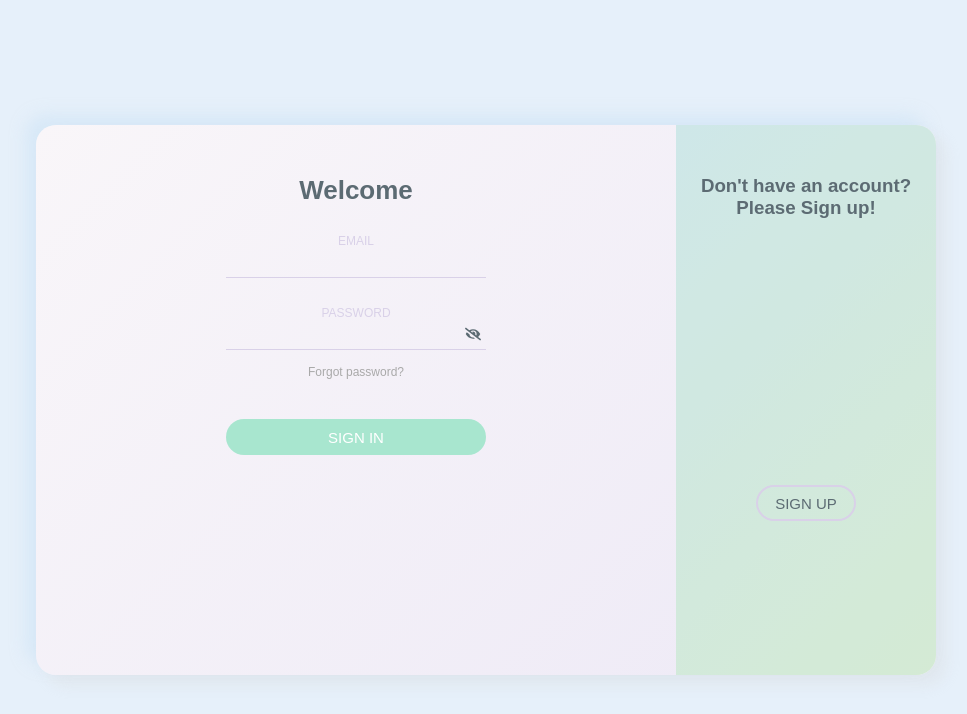
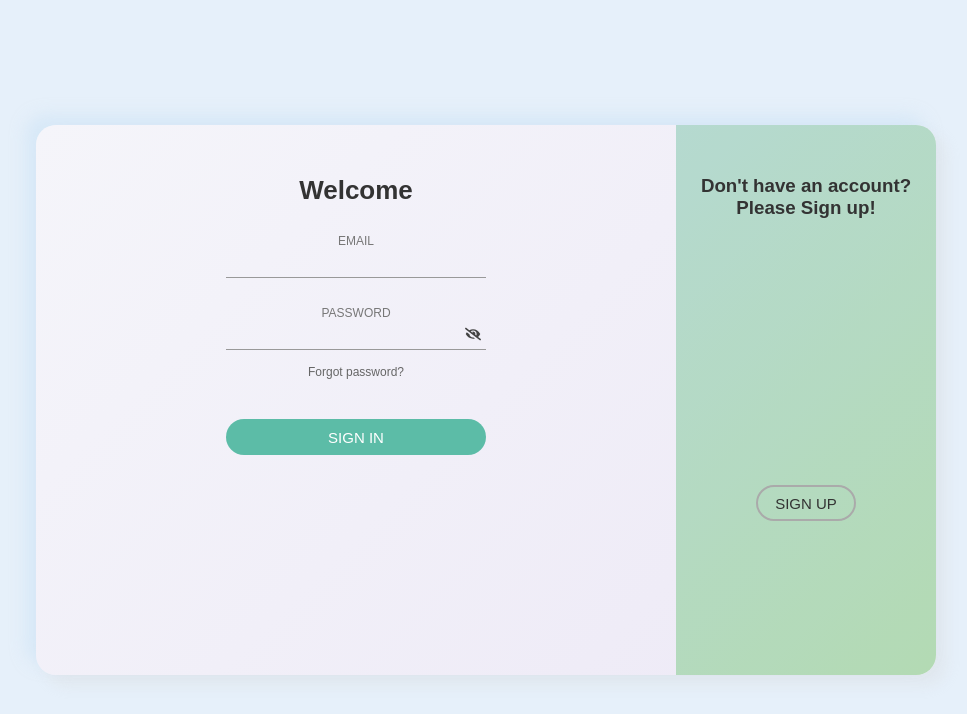
Before and after one commit to harshita2202/Event-Vibes, a React (Create React App) app in the folder frontend/: page /login in a window 1280 px wide. Shown: the top 714 px of the page, without its empty margins (154-1121 px from the left). Built offline with nearby package versions, Linux system fonts and the light colour scheme.

Commit message:
Updated CSS

```diff
--- a/frontend/src/pages/HomePage.css
+++ b/frontend/src/pages/HomePage.css
@@ -42,20 +42,33 @@ body, html {
 }
 
 .nav-btn {
-  padding: 4px 8px; /* smaller, just enough around text */
-  border-radius: 12px;
-  background-color: #a8e6cf;
+  background: none;
+  border: none;
   color: #333;
-  font-weight: 600;
-  border: none;
+  font-size: 14px;
+  font-weight: 500;
   cursor: pointer;
-  font-size: 13px;
-  transition: all 0.3s ease;
+  transition: font-weight 0.2s ease;
+  text-decoration: none;
+  outline: none;
+  padding: 0;
   position: absolute;
   right: 40px;
-  height: auto;
-  width: auto;
-  white-space: nowrap;
+  top: 16px;
+}
+
+.nav-btn:hover {
+  font-weight: 700;
+  background: none;
+  border: none;
+  color: #000;
+}
+
+.nav-btn:focus,
+.nav-btn:active {
+  outline: none;
+  background: none;
+  border: none;
 }
 
 /* Hero Section */
@@ -126,13 +139,13 @@ body, html {
   .navbar {
     flex-direction: column;
     gap: 10px;
-    align-items: flex-start;
+    align-items: stretch;
     padding: 16px 20px;
   }
 
   .nav-btn {
-    position: static;
-    align-self: flex-end;
+    right: 20px;
+    top: 16px;
   }
 
   .main-title {
--- a/frontend/src/pages/Login.css
+++ b/frontend/src/pages/Login.css
@@ -13,7 +13,6 @@ body {
   background: #E6F0FA;
 }
 
-
 input,
 button {
     border: none;
@@ -26,7 +25,7 @@ button {
     font-size: 20px;
     margin: 40px auto 50px;
     text-align: center;
-    color: #A9A9A9; /* Muted gray for secondary text */
+    color: #555; /* Darker gray */
 }
 
 .login-wrapper {
@@ -42,7 +41,7 @@ button {
   position: relative;
   width: 900px;
   height: 550px;
-  background: linear-gradient(135deg, #F9F6F9, #EDE9F6);
+  background: linear-gradient(135deg, #F5F5FA, #EDE9F6);
   box-shadow: -10px -10px 15px rgba(201, 225, 245, 0.5),
               10px 10px 15px rgba(211, 211, 211, 0.3);
 }
@@ -63,7 +62,7 @@ button {
     width: 900px;
     height: 100%;
     padding-left: 260px;
-    background: #F9F6F9; /* Off-white pastel */
+    background: #F5F5FA;
     transition: transform 1.5s ease-in-out;
 }
 
@@ -80,12 +79,12 @@ button {
     color: #fff;
     font-size: 15px;
     cursor: pointer;
-    background: #A8E6CF; /* Pastel mint green for buttons */
+    background: #5CBCA7; /* Darker mint */
     transition: background 0.3s ease;
 }
 
 button:hover {
-    background: #C2F0E2; /* Lighter mint green on hover */
+    background: #7DDDC2; /* Slightly lighter mint on hover */
 }
 
 .img {
@@ -106,7 +105,7 @@ button:hover {
     top: 0;
     width: 900px;
     height: 100%;
-    background: linear-gradient(135deg, #B3D8F5, #C1E1C1); /* Pastel blue to mint green gradient */
+    background: linear-gradient(135deg, #A4CFE1, #A0D0A0);
     background-size: cover;
     transition: transform 1.5s ease-in-out;
 }
@@ -118,7 +117,7 @@ button:hover {
     top: 0;
     width: 100%;
     height: 100%;
-    background: rgba(255, 255, 255, 0.3); /* Light overlay for softness */
+    background: rgba(255, 255, 255, 0.2);
 }
 
 .cont.s--signup .img:before {
@@ -133,13 +132,13 @@ button:hover {
     width: 100%;
     padding: 0 20px;
     text-align: center;
-    color: #5C6B73; /* Darker pastel for readability */
+    color: #333; /* Dark gray */
     transition: transform 1.5s ease-in-out;
 }
 
 .img__text h2 {
     margin-bottom: 10px;
-    font-weight: normal;
+    font-weight: 600;
 }
 
 .img__text p {
@@ -167,7 +166,7 @@ button:hover {
     height: 36px;
     margin: 0 auto;
     background: transparent;
-    color: #5C6B73; /* Darker pastel for text */
+    color: #333;
     text-transform: uppercase;
     font-size: 15px;
     cursor: pointer;
@@ -181,7 +180,7 @@ button:hover {
     top: 0;
     width: 100%;
     height: 100%;
-    border: 2px solid #D9D1E8; /* Pastel lavender border */
+    border: 2px solid #AAA;
     border-radius: 30px;
 }
 
@@ -213,7 +212,7 @@ h2 {
     width: 100%;
     font-size: 26px;
     text-align: center;
-    color: #5C6B73; /* Darker pastel for headings */
+    color: #333;
 }
 
 label {
@@ -225,7 +224,7 @@ label {
 
 label span {
     font-size: 12px;
-    color: #D9D1E8; /* Pastel lavender for labels */
+    color: #777;
     text-transform: uppercase;
 }
 
@@ -235,22 +234,22 @@ input {
     margin-top: 5px;
     padding-bottom: 5px;
     font-size: 16px;
-    border-bottom: 1px solid #D9D1E8; /* Pastel lavender underline */
+    border-bottom: 1px solid #999;
     text-align: center;
-    color: #5C6B73; /* Darker pastel for input text */
+    color: #222;
 }
 
 .forgot-pass {
     margin-top: 15px;
     text-align: center;
     font-size: 12px;
-    color: #A9A9A9; /* Muted gray for secondary text */
+    color: #666;
 }
 
 .submit {
     margin-top: 40px;
     margin-bottom: 20px;
-    background: #A8E6CF; /* Pastel mint green for buttons */
+    background: #5CBCA7;
     text-transform: uppercase;
 }
 
@@ -297,8 +296,8 @@ input {
 
 .password-field input {
   width: 100%;
-  padding-right: 30px; /* Room for eye icon */
-  text-align: center;   /* Keep centered as per your design */
+  padding-right: 30px;
+  text-align: center;
 }
 
 .eye-icon {
@@ -308,5 +307,5 @@ input {
   transform: translateY(-50%);
   cursor: pointer;
   font-size: 16px;
-  color: #5C6B73; /* Same as text color */
+  color: #444;
 }
```
Also changed, not shown: 1 other file (tests, documents, lock files or other folders).
